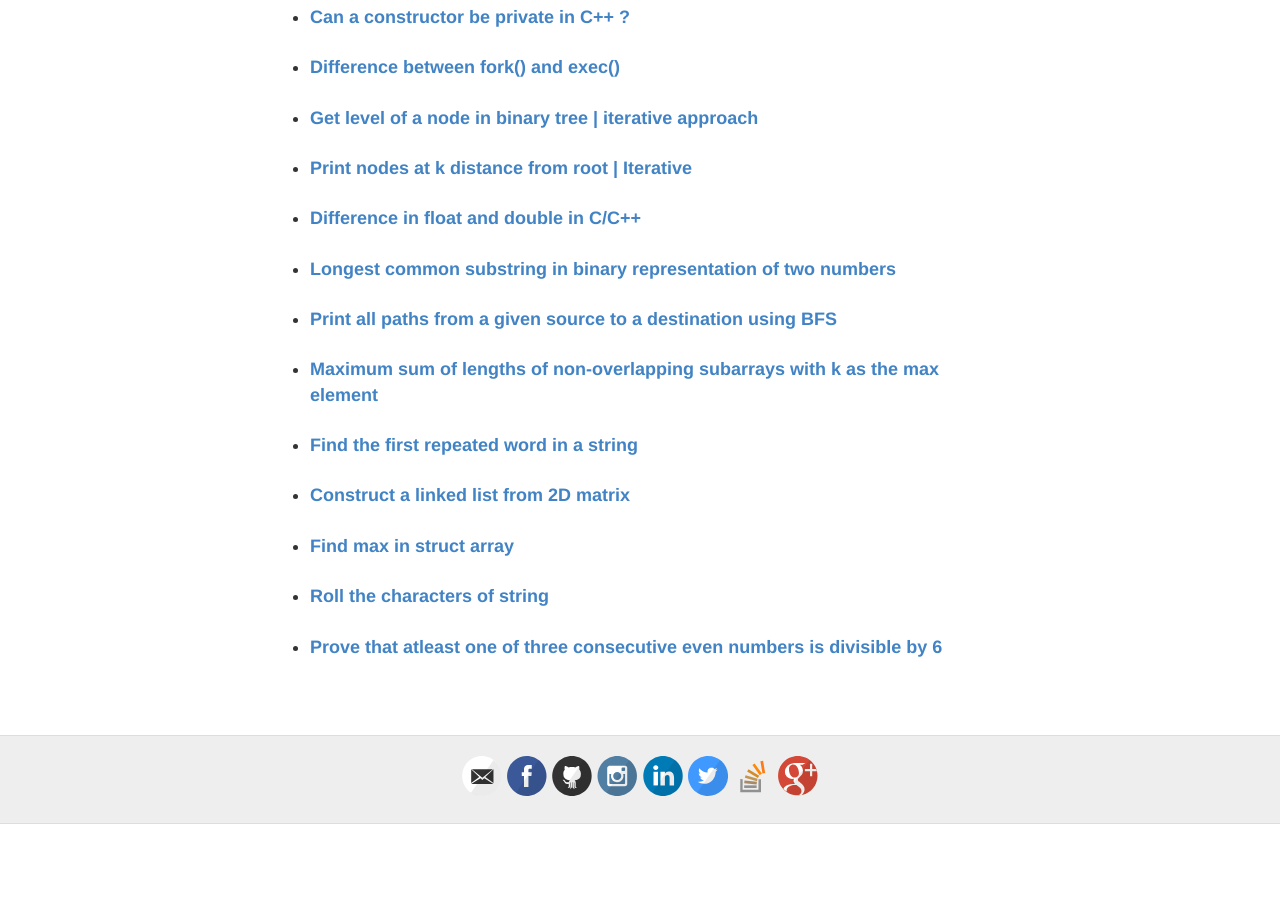
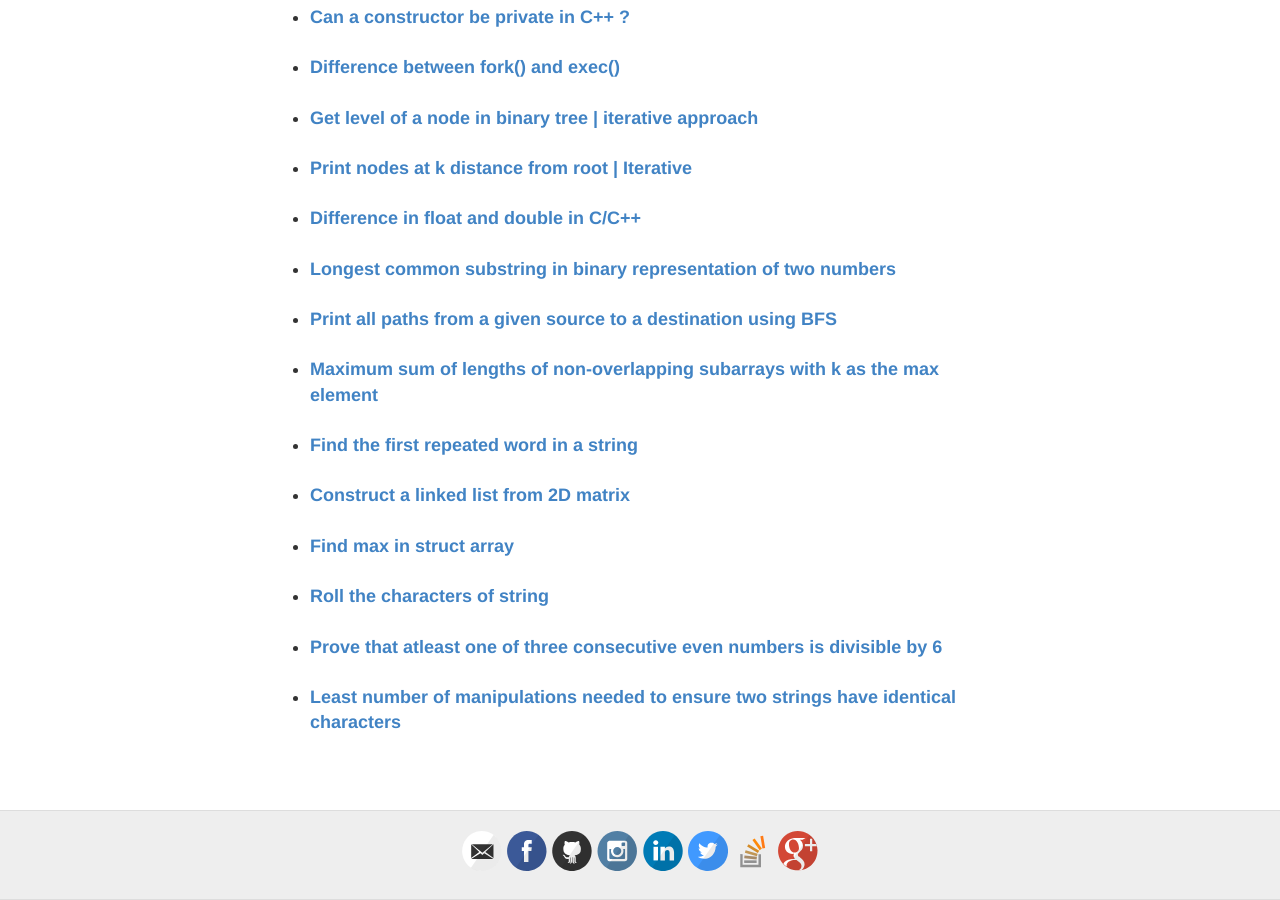
Before and after one commit to msdeep14/msdeep14.github.io, a Jekyll site: the page built from projects/geeksforgeeks_articles.html, in a window 1280 px wide and 900 px high, scrolled down 946 px. Built offline with Jekyll 4.4.1, drawn with Linux system fonts in a browser that asks for light colours; before the commit the page ends 1770 px from its top, so only the background shows below that.

Commit message:
add geeksforgeeks article link

```diff
--- a/projects/geeksforgeeks_articles.html
+++ b/projects/geeksforgeeks_articles.html
@@ -43,6 +43,7 @@ permalink: /projects/geeksforgeeks_articles
         <li><strong><a target="_blank" href = "http://www.geeksforgeeks.org/find-max-struct-array/">Find max in struct array</a></strong></li><br/>
         <li><strong><a target="_blank" href = "http://www.geeksforgeeks.org/roll-characters-string/">Roll the characters of string</a></strong></li><br/>
         <li><strong><a target="_blank" href = "http://www.geeksforgeeks.org/prove-atleast-one-three-consecutive-even-numbers-divisible-6/">Prove that atleast one of three consecutive even numbers is divisible by 6</a></strong></li><br/>
+        <li><strong><a target="_blank" href = "http://www.geeksforgeeks.org/least-number-manipulations-needed-ensure-two-strings-identical-characters/">Least number of manipulations needed to ensure two strings have identical characters</a></strong></li><br/>
     </ul>
 </p>
 </body>
```
